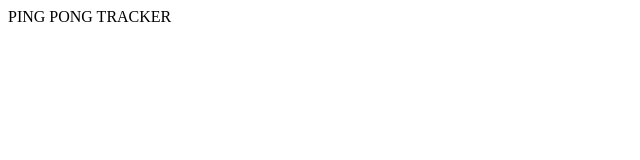
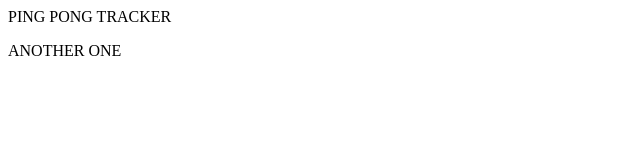
Before and after one commit to PraimJ/PING_PONG_TRACKER_APP, a plain HTML site: page index.html in a window 1280 px wide. Shown: the whole page, without its empty margins (0-640 px from the left). Drawn offline with Linux system fonts and the light colour scheme.

Commit message:
Make Changes

```diff
--- a/index.html
+++ b/index.html
@@ -1 +1,2 @@
 <p>PING PONG TRACKER</p>
+<p>ANOTHER ONE</p>
```
